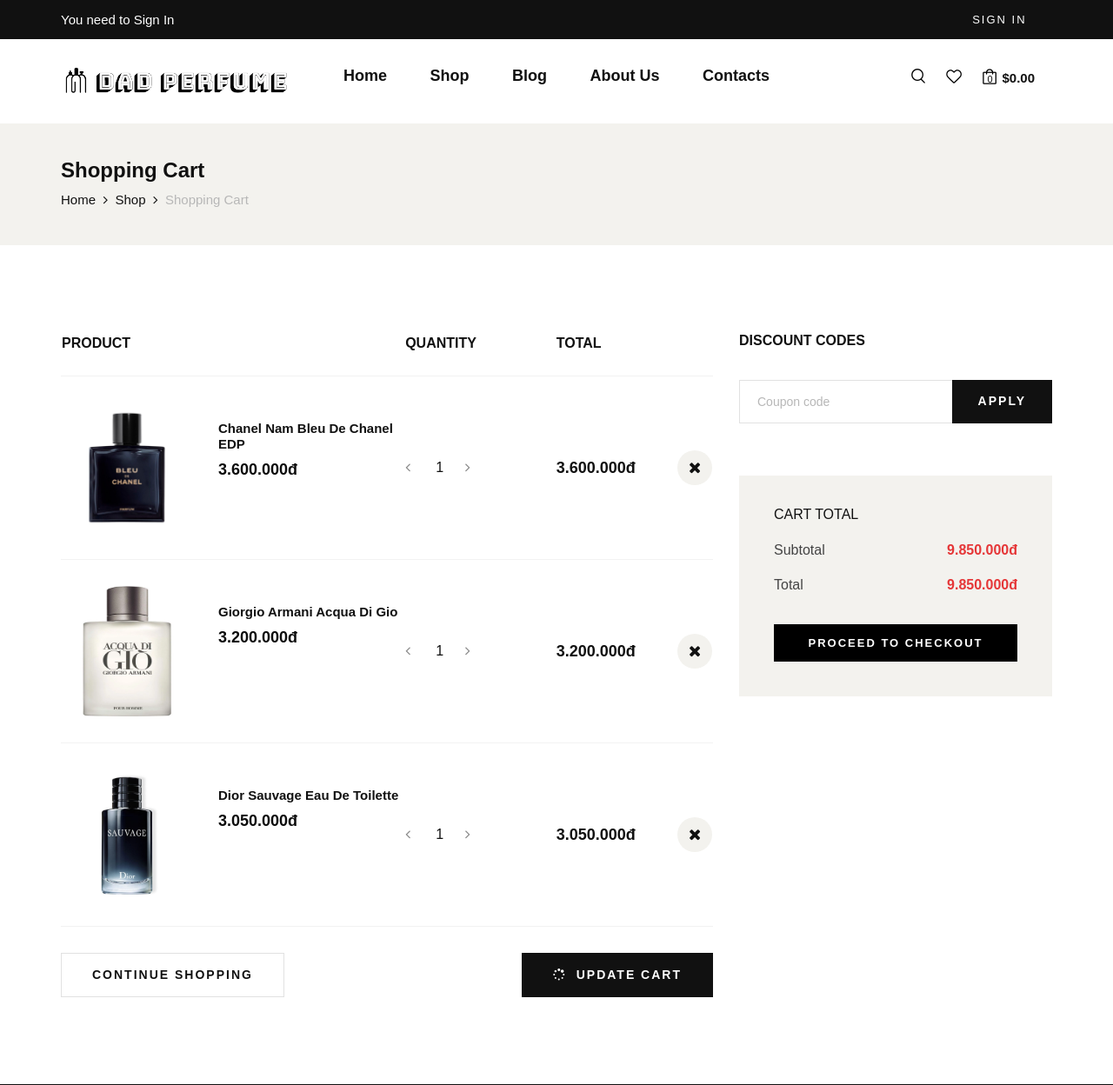
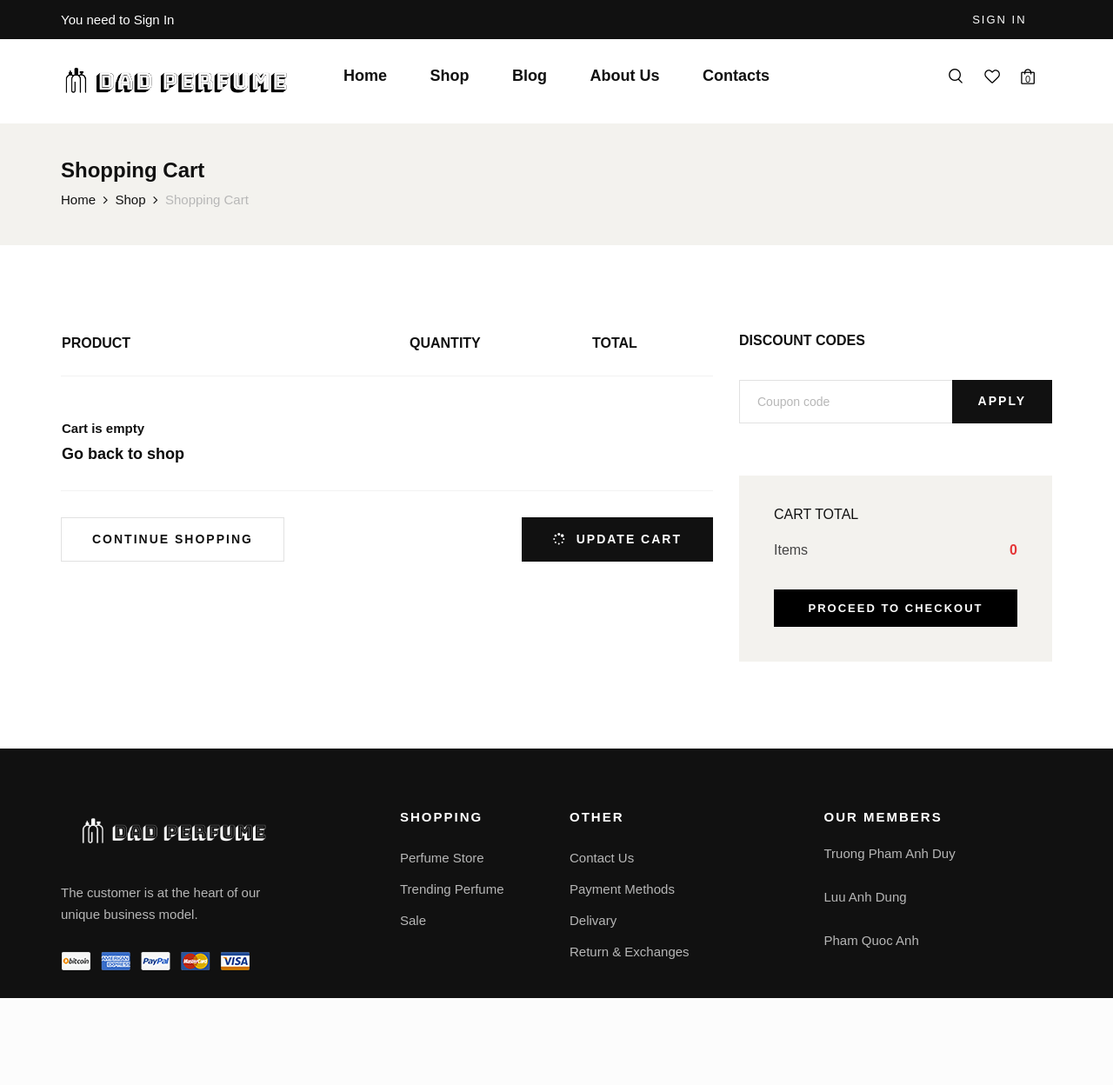
Before and after one commit to quocanhnt2001/Website-sell-perfurm, a PHP site: page /pages/shopping-cart.php in a window 1280 px wide. Shown: the top 1248 px of the page at 87% size. After the commit the page ends 1148 px from the top, so only its background shows below. Run offline with PHP 8.4, Linux system fonts and the light colour scheme.

Commit message:
addcart & removecart

```diff
--- a/common/header-menu.php
+++ b/common/header-menu.php
@@ -70,7 +70,17 @@
                         <ul>
                             <li><a href="#" class=""><img src="img/icon/search.png" alt=""></a></li>
                             <li><a href="#"><img src="img/icon/heart.png" alt=""></a></li>
-                            <li><a href="./pages/shopping-cart.php"><img src="img/icon/cart.png" alt=""> <span>0</span></a><div class="price">$0.00</div>
+                            <li><a href="./pages/shopping-cart.php"><img src="img/icon/cart.png" alt="">
+                                <?php
+                                    if(isset($_SESSION['cart'])){
+                                        $count = count($_SESSION['cart']);
+                                        echo "<span id=\"cart_count\">$count</span>";
+                                    }else{
+                                        echo "<span id=\"cart_count\">0</span>";
+                                    }
+                                ?>
+                                </a>
+
                             </li>
                         </ul>
                     </div>
--- a/css/style.css
+++ b/css/style.css
@@ -958,10 +958,19 @@
 	z-index: -1;
 }
 
-.product__item__pic .product__hover li img {
+.product__item__pic {
 	background: #ffffff;
 	padding: 10px;
 	display: inline-block;
+}
+.product__hover li img {
+	padding: 0px;
+}
+.product__hover li button{
+	width: 36px;
+	height: 38px;
+	border: none;
+	background: #ffffff
 }
 
 .product__item__text {
@@ -2259,6 +2268,10 @@
 	border-radius: 50%;
 	line-height: 40px;
 	text-align: center;
+}
+.cart__close button {
+	border: none;
+	border-radius: 100%;
 }
 
 .continue__btn.update__btn {
--- /dev/null
+++ b/data/cart-item.php
@@ -0,0 +1,80 @@
+<?php include_once("data.php"); ?>
+
+<?php
+    class GetProductCart{
+        public function GetProductsCart(){
+            $sql = "SELECT * FROM products";
+            $db = new Database();
+            $result= $db->select($sql);
+            return $result;
+        }
+    }
+?>
+
+<?php
+    class ProductsCart{
+        public function ShowProductsCart(){
+            if(isset($_SESSION['cart'])){
+                $product_id = array_column($_SESSION['cart'], "product_id");
+                $pdc = new GetProductCart();
+                $result = $pdc->GetProductsCart();
+                while ($row = mysqli_fetch_assoc($result)){
+                    foreach($product_id as $id){
+                        if($row['pd_id']== $id){
+                            $product = <<<DELIMITER
+                            <form action="pages/shopping-cart.php?action=remove&id={$row['pd_id']}" method="post" class="cart-item"  >
+                                <tr>
+                                    <td class="product__cart__item">
+                                        <div class="product__cart__item__pic">
+                                            <img src={$row['pd_img']} width="150px" height="150px" alt="">
+                                        </div>
+                                        <div class="product__cart__item__text">
+                                            <h6>{$row['pd_name']}</h6>
+                                            <h5>{$row['pd_price']} đ</h5>
+                                        </div>
+                                    </td>
+                                    <td class="quantity__item">
+                                        <div class="quantity">
+                                            <div class="pro-qty-2">
+                                                <input type="text" name="quantily" value="1">
+                                            </div>
+                                        </div>
+                                    </td>
+                                    <td class="cart__price">3.600.000đ</td>
+                                    <input type="hidden" name="pd_price" value="{$row['pd_price']}">
+                                    <td class="cart__close"><button type="submit" name="remove"><i class="fa fa-close"></i></button></td>
+                                </tr>
+                            </form>
+                            DELIMITER;
+                            echo $product;
+                        }
+                    }
+                }
+            }else{
+                $product = <<<DELIMITER
+                <tr>
+                    <td class="product__cart__item">
+                        <div class="product__cart__item__pic">
+                            <img src="" width="150px" height="150px" alt="" hidden>
+                        </div>
+                        <div class="product__cart__item__text">
+                            <h6>Cart is empty</h6>
+                            <h5>Go back to shop</h5>
+                        </div>
+                    </td>
+                    <td class="quantity__item" hidden>
+                        <div class="quantity">
+                            <div class="pro-qty-2">
+                                <input type="text" value="1">
+                            </div>
+                        </div>
+                    </td>
+                    <td class="cart__price" hidden></td>
+                    <td class="cart__close" hidden><button type="submit" name="remove"><i class="fa fa-close"></i></button></td>
+                </tr>
+                DELIMITER;
+                echo $product;
+            }
+        }
+    }
+?>
--- /dev/null
+++ b/data/removecart.php
@@ -0,0 +1,20 @@
+<?php
+    if(isset($_POST['remove'])){
+        if($_GET['action']=='remove'){
+            foreach($_SESSION['cart'] as $key => $value){
+                if($value["product_id"] == $_GET['id']){
+                    unset($_SESSION['cart'][$key]);
+                    echo "<script>alert('Product has been removed')</script>";
+                    echo "<script>
+                            window.onload = function() {
+                                if(!window.location.hash) {
+                                    window.location = window.location + '#loaded';
+                                    window.location.reload();
+                                }
+                            }
+                    </script> ";
+                }
+            }
+        }
+    }
+?>
--- a/index.php
+++ b/index.php
@@ -101,6 +101,8 @@
                         include('data/getpro-index.php');
                         $newpdindex = new ProductsIndex();
                         $newpdindex -> ShowProductsIndex();
+                        require('data/addcart.php');
+
                     ?>
             </div>
         </div>
--- a/pages/shop.php
+++ b/pages/shop.php
@@ -69,6 +69,7 @@
 							include('../data/getpro.php');
 							$newpd = new Products();
 							$newpd->ShowProducts();
+                            require('../data/addcart.php');
 						?>
                     </div>
                     <div class="row">
--- a/pages/shopping-cart.php
+++ b/pages/shopping-cart.php
@@ -41,81 +41,29 @@
                                 </tr>
                             </thead>
                             <tbody>
-                                <tr>
-                                    <td class="product__cart__item">
-                                        <div class="product__cart__item__pic">
-                                            <img src="img/shopping-cart/cart-1.png" width="150px" height="150px" alt="">
-                                        </div>
-                                        <div class="product__cart__item__text">
-                                            <h6>Chanel Nam Bleu De Chanel EDP</h6>
-                                            <h5>3.600.000đ</h5>
-                                        </div>
-                                    </td>
-                                    <td class="quantity__item">
-                                        <div class="quantity">
-                                            <div class="pro-qty-2">
-                                                <input type="text" value="1">
-                                            </div>
-                                        </div>
-                                    </td>
-                                    <td class="cart__price">3.600.000đ</td>
-                                    <td class="cart__close"><i class="fa fa-close"></i></td>
-                                </tr>
-                                <tr>
-                                    <td class="product__cart__item">
-                                        <div class="product__cart__item__pic">
-                                            <img src="img/shopping-cart/cart-2.jpg"width="150px" height="150px" alt="">
-                                        </div>
-                                        <div class="product__cart__item__text">
-                                            <h6>Giorgio Armani Acqua Di Gio</h6>
-                                            <h5>3.200.000đ</h5>
-                                        </div>
-                                    </td>
-                                    <td class="quantity__item">
-                                        <div class="quantity">
-                                            <div class="pro-qty-2">
-                                                <input type="text" value="1">
-                                            </div>
-                                        </div>
-                                    </td>
-                                    <td class="cart__price">3.200.000đ</td>
-                                    <td class="cart__close"><i class="fa fa-close"></i></td>
-                                </tr>
-                                <tr>
-                                    <td class="product__cart__item">
-                                        <div class="product__cart__item__pic">
-                                            <img src="img/shopping-cart/cart-3.jpg"width="150px" height="150px" alt="">
-                                        </div>
-                                        <div class="product__cart__item__text">
-                                            <h6>Dior Sauvage Eau De Toilette</h6>
-                                            <h5>3.050.000đ</h5>
-                                        </div>
-                                    </td>
-                                    <td class="quantity__item">
-                                        <div class="quantity">
-                                            <div class="pro-qty-2">
-                                                <input type="text" value="1">
-                                            </div>
-                                        </div>
-                                    </td>
-                                    <td class="cart__price">3.050.000đ</td>
-                                    <td class="cart__close"><i class="fa fa-close"></i></td>
-                                </tr>
-                                <tr>
+                                    <?php
+                                        include('../data/cart-item.php');
+                                        $newpdcart = new ProductsCart();
+                                        $newpdcart -> ShowProductsCart();
+                                            if(isset($_SESSION['cart'])){
+                                                $amount = $_POST['amount'];
 
-                                </tr>
+                                            }
+
+                                        require('../data/removecart.php');
+                                    ?>
                             </tbody>
                         </table>
                     </div>
                     <div class="row">
                         <div class="col-lg-6 col-md-6 col-sm-6">
                             <div class="continue__btn">
-                                <a href="./shop.php">Continue Shopping</a>
+                                <a href="pages/shop.php">Continue Shopping</a>
                             </div>
                         </div>
                         <div class="col-lg-6 col-md-6 col-sm-6">
                             <div class="continue__btn update__btn">
-                                <a href="#"><i class="fa fa-spinner"></i> Update cart</a>
+                                <a href="pages/shopping-cart.php"><i class="fa fa-spinner"></i> Update cart</a>
                             </div>
                         </div>
                     </div>
@@ -131,10 +79,17 @@
                     <div class="cart__total">
                         <h6>Cart total</h6>
                         <ul>
-                            <li>Subtotal <span> 9.850.000đ</span></li>
-                            <li>Total <span> 9.850.000đ</span></li>
+                            <?php
+                            if(isset($_SESSION['cart'])){
+                                echo "<li>Items<span> $count</span></li>";
+                                echo "<li>Subtotal <span> 9.850.000đ</span></li>";
+                                echo "<li>Total <span> 9.850.000đ</span></li>";
+                            }else{
+                                echo "<li>Items<span>0</span></li>";
+                            }
+                            ?>
                         </ul>
-                        <a href="#" class="primary-btn">Proceed to checkout</a>
+                        <a href="pages/checkout.php" class="primary-btn">Proceed to checkout</a>
                     </div>
                 </div>
             </div>
```
Also changed, not shown: data/addcart.php (added, +44 -0 lines), data/getpro-index.php (+7 -2 lines), data/getpro.php (+6 -1 lines).
